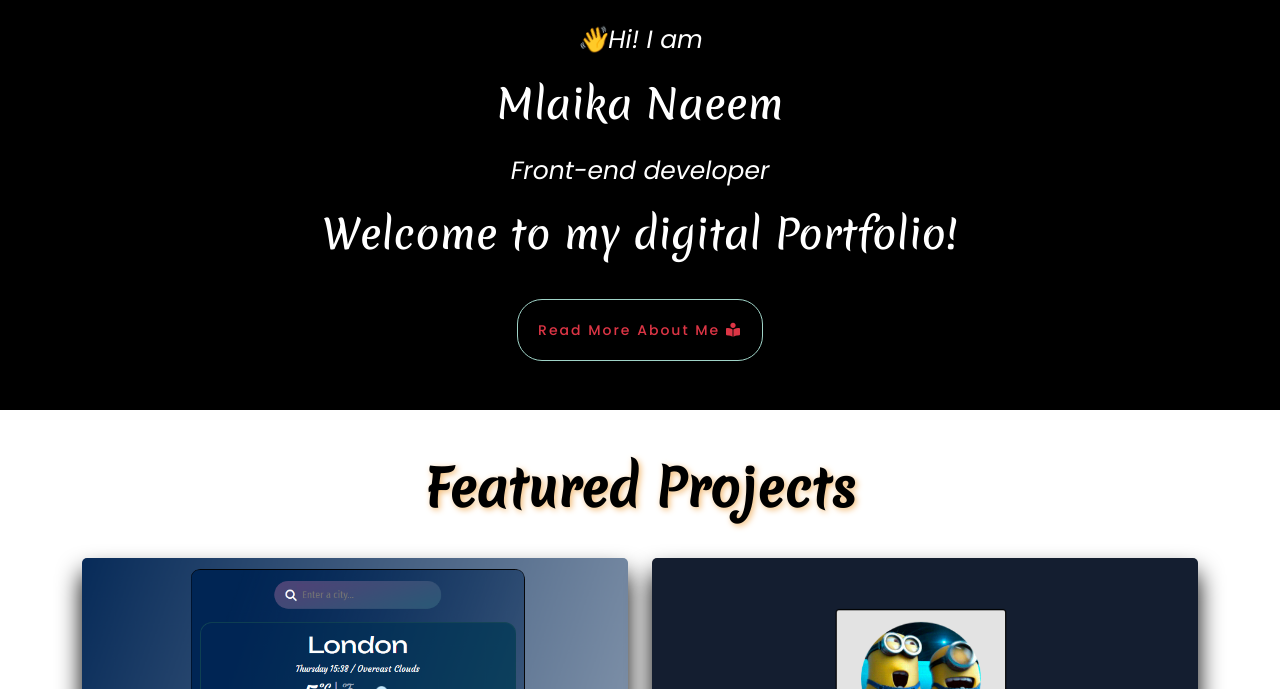
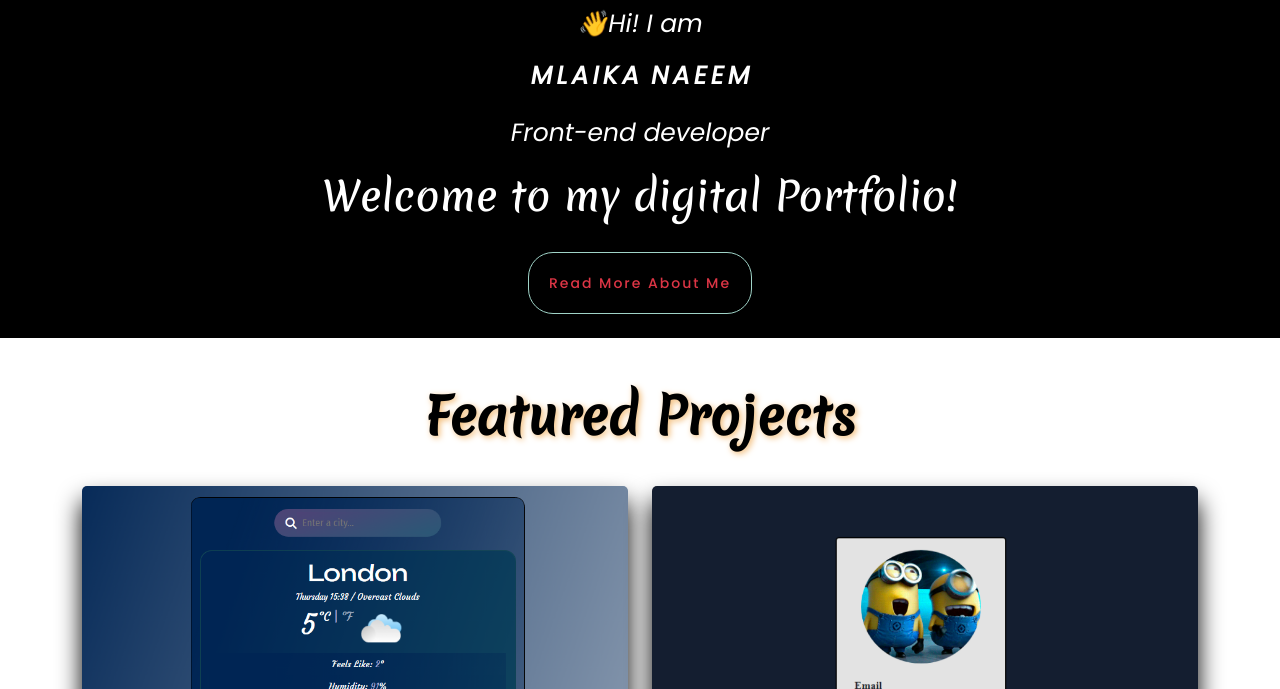
Before and after one commit to MlaikaNaeem/MN-Portfolio-Website, a plain HTML site: page index.html in a window 1280 px wide. Shown: the part 111-800 px from the top of the page. Drawn offline with nearby package versions, Linux system fonts and the light colour scheme; some icons are missing; a web font is replaced by a local one.

Commit message:
added animation to my name

```diff
--- a/css/style.css
+++ b/css/style.css
@@ -22,6 +22,38 @@ body {
 }
 .navbar-toggler {
   background-color: var(--btn-color);
+}
+.name{
+  text-align: center;
+}
+.name p {
+  font-family: arial;
+  display: inline-block;
+  font-weight: 600;
+   font-size: 40px;
+  line-height: 2;
+  animation: lighting 1s alternate-reverse infinite;
+}
+@keyframes lighting {
+  0%,
+  70% {
+    color: #ffffff;
+  }
+  100% {
+    color: var(--btn-color);
+  }
+}
+.name p:nth-child(1) {
+  animation-delay: 150ms;
+}
+.name p:nth-child(2) {
+  animation-delay: 300ms;
+}
+.name p:nth-child(3) {
+  animation-delay: 450ms;
+}
+.name p:nth-child(4) {
+  animation-delay: 600ms;
 }
 
 .card {
@@ -73,13 +105,14 @@ h5 {
   font-weight: bold;
 }
 .back-card {
-  background: black;
+  background: red;
+}
+.button-me{
+  text-align: center;
 }
 .btn-read {
   padding: 0px 20px;
   color: var(--btn-color);
-  display: block;
-  margin: auto;
   font-size: 14px;
   text-decoration: none;
   background: black;
--- a/index.html
+++ b/index.html
@@ -89,25 +89,29 @@
     <!--end-nav-bar -->
     <!-- hero-section -->
     <div class="hero">
-      <div class="container">
-        <div class="row">
-          <div class="col mt-3">
-            <p>👋Hi! I am</p>
-            <h1>Mlaika Naeem</h1>
-            <p>Front-end developer <i class="fa-solid-white fa-code"></i></p>
-            <h2>Welcome to my digital Portfolio!</h2>
-            <div class="card back-card mt-4 mb-5">
-              <a
-                href="/about.html"
-                title="About Mlaika Naeem"
-                class="btn btn-read"
-                >Read More About Me <i class="fa-solid fa-book-open-reader"></i
-              ></a>
-            </div>
-          </div>
-        </div>
+      <p>👋Hi! I am</p>
+      <div class="name m-2">
+        <p>M</p>
+        <p>L</p>
+        <p>A</p>
+        <p>I</p>
+        <p>K</p>
+        <p>A</p>
+        <span class="ms-2">
+          <p>N</p>
+          <p>A</p>
+          <p>E</p>
+          <p>E</p>
+          <p>M</p>
+        </span>
       </div>
+      <p>Front-end developer <i class="fa-solid-white fa-code"></i></p>
+      <h2>Welcome to my digital Portfolio!</h2>
+      <div class="button-me">
+     <a class="btn btn-read mt-2 mb-4" href="#" role="button">Read More About Me</a>
+     </div>
     </div>
+
     <!-- end-hero-section -->
 
     <main>
@@ -270,7 +274,10 @@
                 </p>
               </div>
               <div class="col-4">
-                <a href="https://github.com/MlaikaNaeem/MN-Portfolio-Website" target="_blank" title="GitHub Profile"
+                <a
+                  href="https://github.com/MlaikaNaeem/MN-Portfolio-Website"
+                  target="_blank"
+                  title="GitHub Profile"
                   ><i class="fa-brands fa-github fa-3x contact-icons"></i
                 ></a>
                 <h5 class="contact-platforms">GitHub</h5>
```
